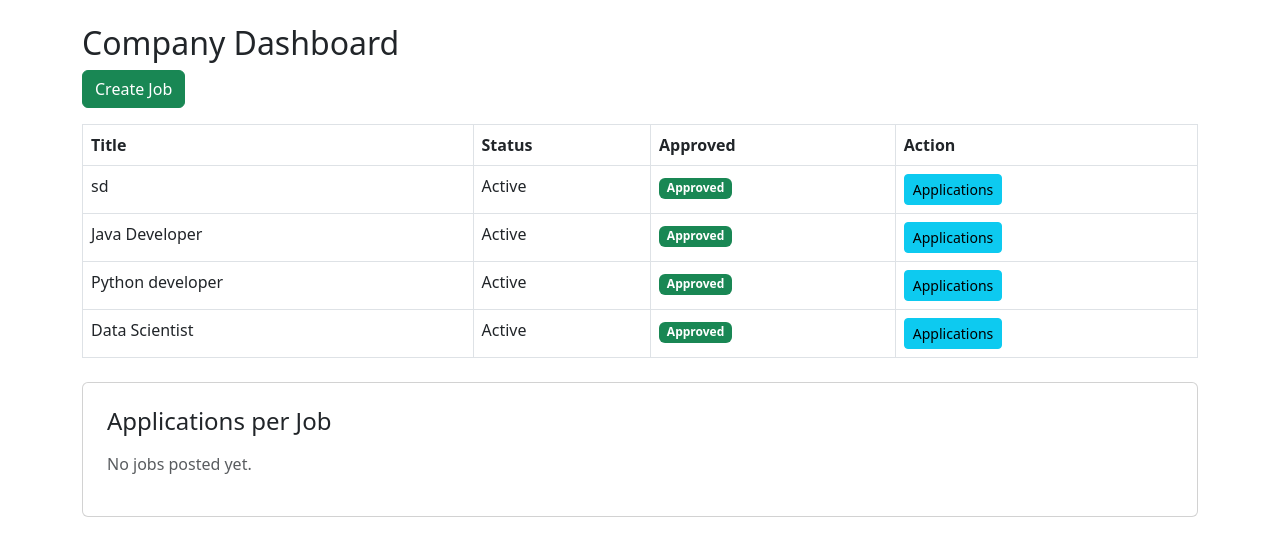
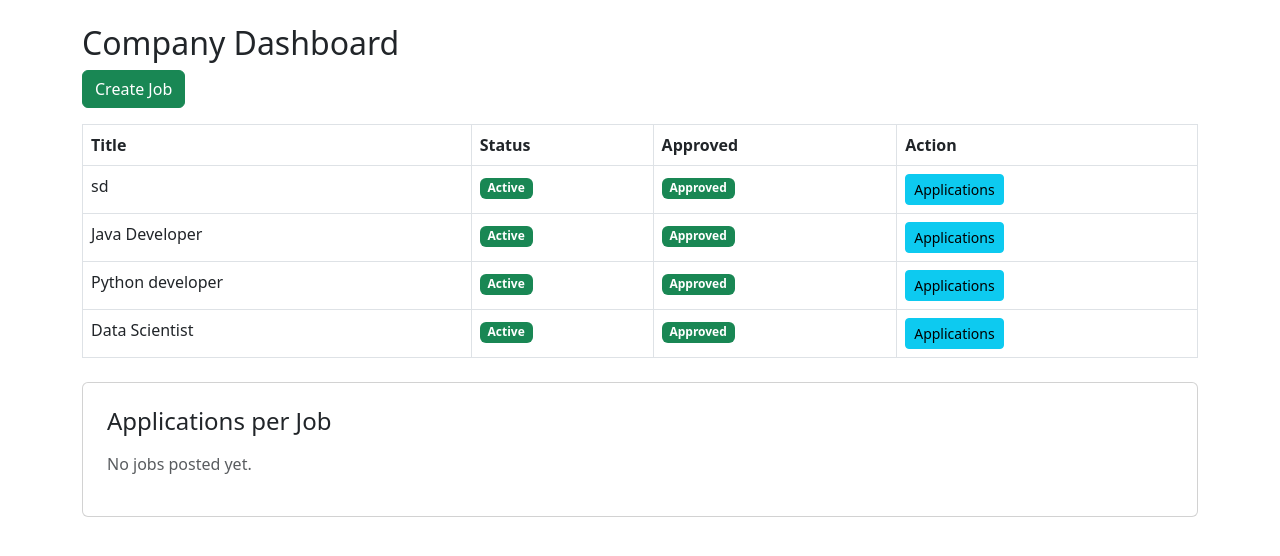
Before and after one commit to mkashan-tech/placement-portal-mad1, a Flask app: template templates/company_dashboard.html in a window 1280 px wide. Shown: the part 56-612 px from the top of the page. Run offline with Flask 3, Linux system fonts and the light colour scheme; the template is opened without the code that fills it: values that come from a table or form of the project are taken from there, others are empty; data comes from the database, SQL or seed files in the repository.

```diff
--- a/templates/company_dashboard.html
+++ b/templates/company_dashboard.html
@@ -16,7 +16,15 @@
 {% for job in jobs %}
 <tr>
     <td>{{ job.title }}</td>
-    <td>{{ job.status }}</td>
+    <td>
+        {% if job.status == "Active" %}
+            <span class="badge bg-success">Active</span>
+        {% elif job.status == "Closed" %}
+            <span class="badge bg-danger">Closed</span>
+        {% else %}
+            <span class="badge bg-secondary">{{ job.status }}</span>
+        {% endif %}
+    </td>
     <td>
         {% if job.approved %}
             <span class="badge bg-success">Approved</span>
```
